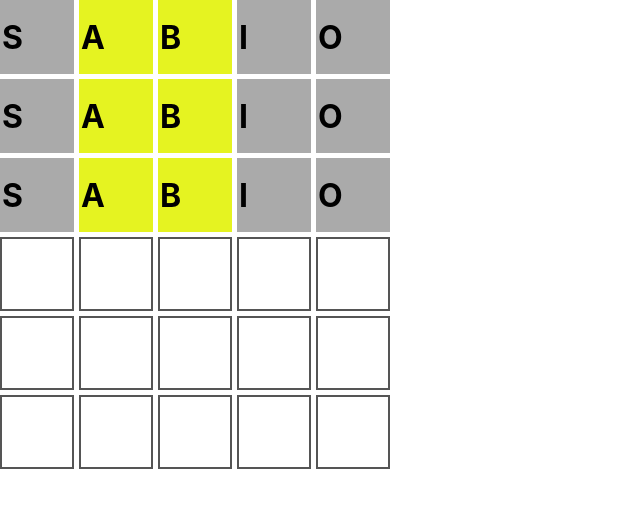
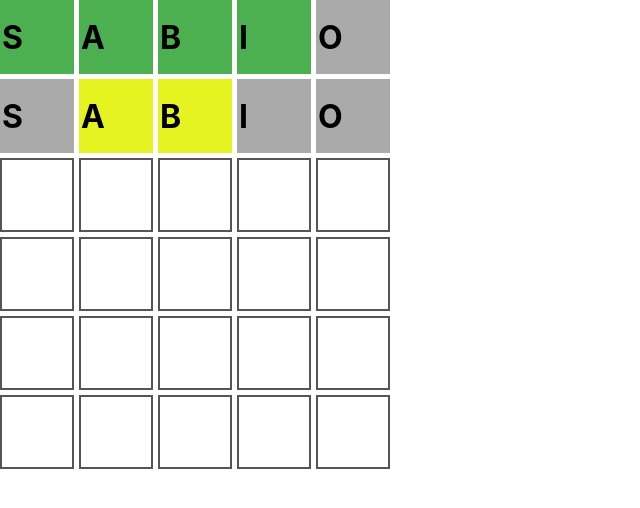
Before and after one commit to mgomez08/wordle-game, a React (Create React App) app: page / in a window 1280 px wide. Shown: the top 508 px of the page, without its empty margins (0-640 px from the left). Built offline with nearby package versions, Linux system fonts and the light colour scheme.

Commit message:
Import RowCurrent component

```diff
--- a/src/WordleApp.tsx
+++ b/src/WordleApp.tsx
@@ -1,12 +1,13 @@
 import { RowCompleted } from "./components/Rows/RowCompleted";
+import { RowCurrent } from "./components/Rows/RowCurrent";
 import { RowEmpty } from "./components/Rows/RowEmpty";
 
 export default function WordleApp() {
   return (
     <div>
+      <RowCompleted word="sabio" solution="sabia" />
       <RowCompleted word="sabio" solution="break" />
-      <RowCompleted word="sabio" solution="break" />
-      <RowCompleted word="sabio" solution="break" />
+      <RowCurrent word="sabo" />
       <RowEmpty />
       <RowEmpty />
       <RowEmpty />
```
